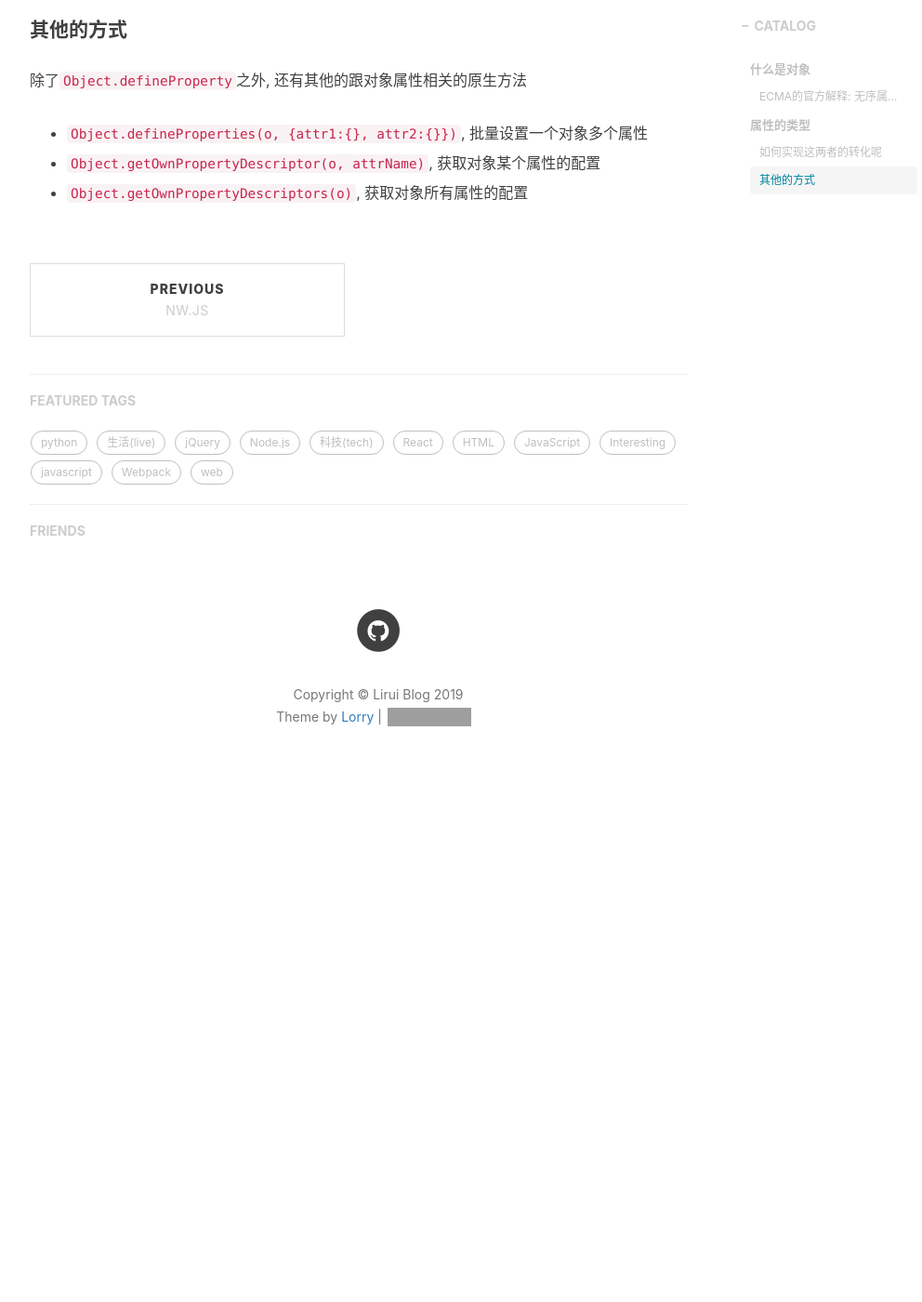
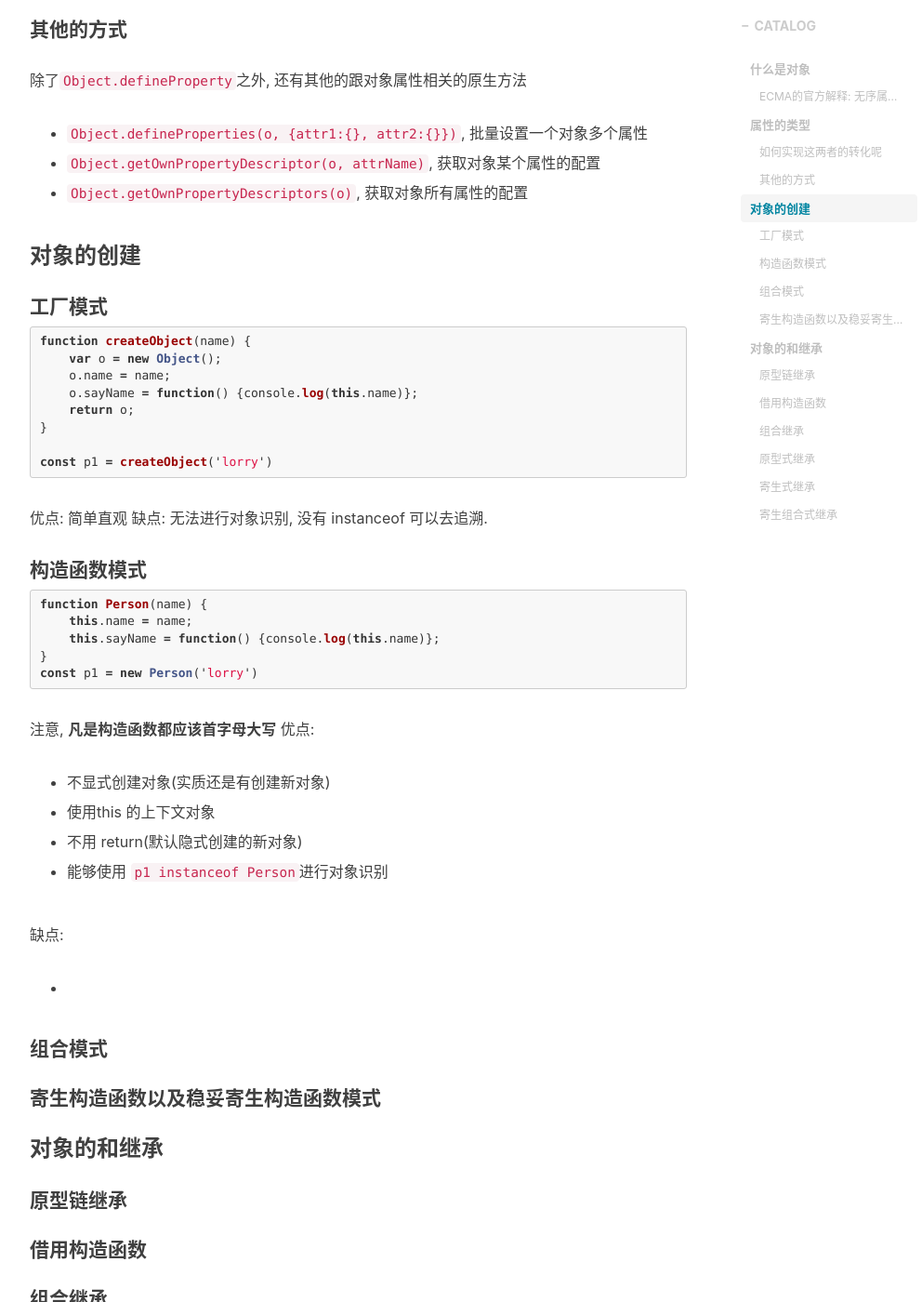
Before and after one commit to JiangLiruii/jiangliruii.github.io, a Jekyll site: the page built from _posts/2019-06-06-cors.md, in a window 1280 px wide and 1400 px high, scrolled down 2665 px. Shown: the whole window at 93% size, without its empty margins (233-1225 px from the left). Built offline with Jekyll 4.4.1, drawn with Linux system fonts in a browser that asks for light colours; comment, search, counter and statistics services are not loaded; before the commit the page ends 3540 px from its top, so only the background shows below that; some of the changed text lies outside the part shown; grey boxes are pictures that could not be loaded.

Commit message:
更新构造函数模式

````diff
--- a/_posts/2019-06-06-cors.md
+++ b/_posts/2019-06-06-cors.md
@@ -94,3 +94,63 @@ Object.keys(o); // ["_name", "name"]
 - `Object.getOwnPropertyDescriptor(o, attrName)`, 获取对象某个属性的配置
 
 - `Object.getOwnPropertyDescriptors(o)`, 获取对象所有属性的配置
+
+### 对象的创建
+
+#### 工厂模式
+
+```js
+function createObject(name) {
+    var o = new Object();
+    o.name = name;
+    o.sayName = function() {console.log(this.name)};
+    return o;
+}
+
+const p1 = createObject('lorry')
+```
+
+优点: 简单直观
+缺点: 无法进行对象识别, 没有 instanceof 可以去追溯.
+
+#### 构造函数模式
+
+```js
+function Person(name) {
+    this.name = name;
+    this.sayName = function() {console.log(this.name)};
+}
+const p1 = new Person('lorry')
+```
+注意, **凡是构造函数都应该首字母大写**
+优点:
+
+- 不显式创建对象(实质还是有创建新对象)
+
+- 使用this 的上下文对象
+
+- 不用 return(默认隐式创建的新对象)
+
+- 能够使用 `p1 instanceof Person`进行对象识别
+
+缺点:
+
+-
+
+#### 组合模式
+
+#### 寄生构造函数以及稳妥寄生构造函数模式
+
+### 对象的和继承
+
+#### 原型链继承
+
+#### 借用构造函数
+
+#### 组合继承
+
+#### 原型式继承
+
+#### 寄生式继承
+
+#### 寄生组合式继承
````
